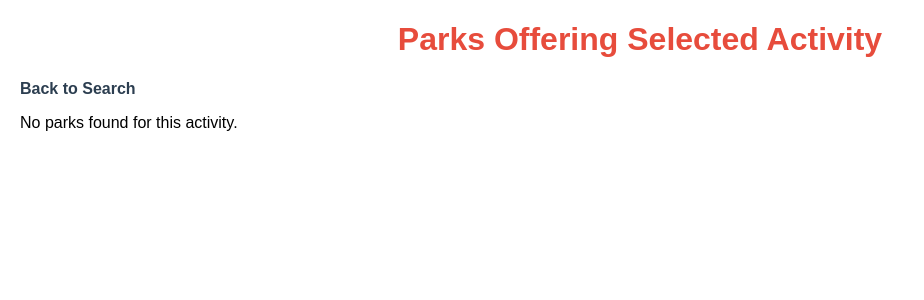
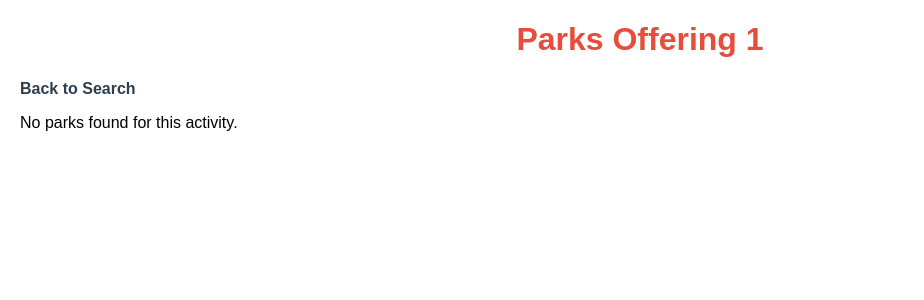
Before and after one commit to shafkatsaruwar/National-Park-Matcher, a Flask app: page /activity_parks/1/1 in a window 1280 px wide. Shown: the top 300 px of the page, without its empty margins (0-924 px from the left). Run offline with Flask 3, Linux system fonts and the light colour scheme; data that the repository does not hold is empty.

Commit message:
Update activity_parks.html

```diff
--- a/Capstone/my_flask_project/templates/activity_parks.html
+++ b/Capstone/my_flask_project/templates/activity_parks.html
@@ -3,16 +3,16 @@
 <head>
     <link rel="stylesheet" href="{{ url_for('static', filename='styles.css') }}">
     <meta charset="UTF-8">
-    <title>Parks Offering Selected Activity</title>
+    <title>Parks Offering {{ activity_name }}</title>
 </head>
 <body>
-    <h1>Parks Offering Selected Activity</h1>
+    <h1>Parks Offering {{ activity_name }}</h1>
     <a href="{{ url_for('index') }}">Back to Search</a>
     {% if parks %}
         <ul>
-        {% for park in parks %}
-        <li><a href="{{ url_for('park_details', parkCode=park.parkCode) }}">{{ park.fullName }}</a> - {{ park.states }}</li>
-        {% endfor %}
+            {% for park in parks %}
+            <li><a href="{{ url_for('park_details', parkCode=park.parkCode) }}">{{ park.fullName }}</a> - {{ park.states }}</li>
+            {% endfor %}
         </ul>
     {% else %}
         <p>No parks found for this activity.</p>
```
